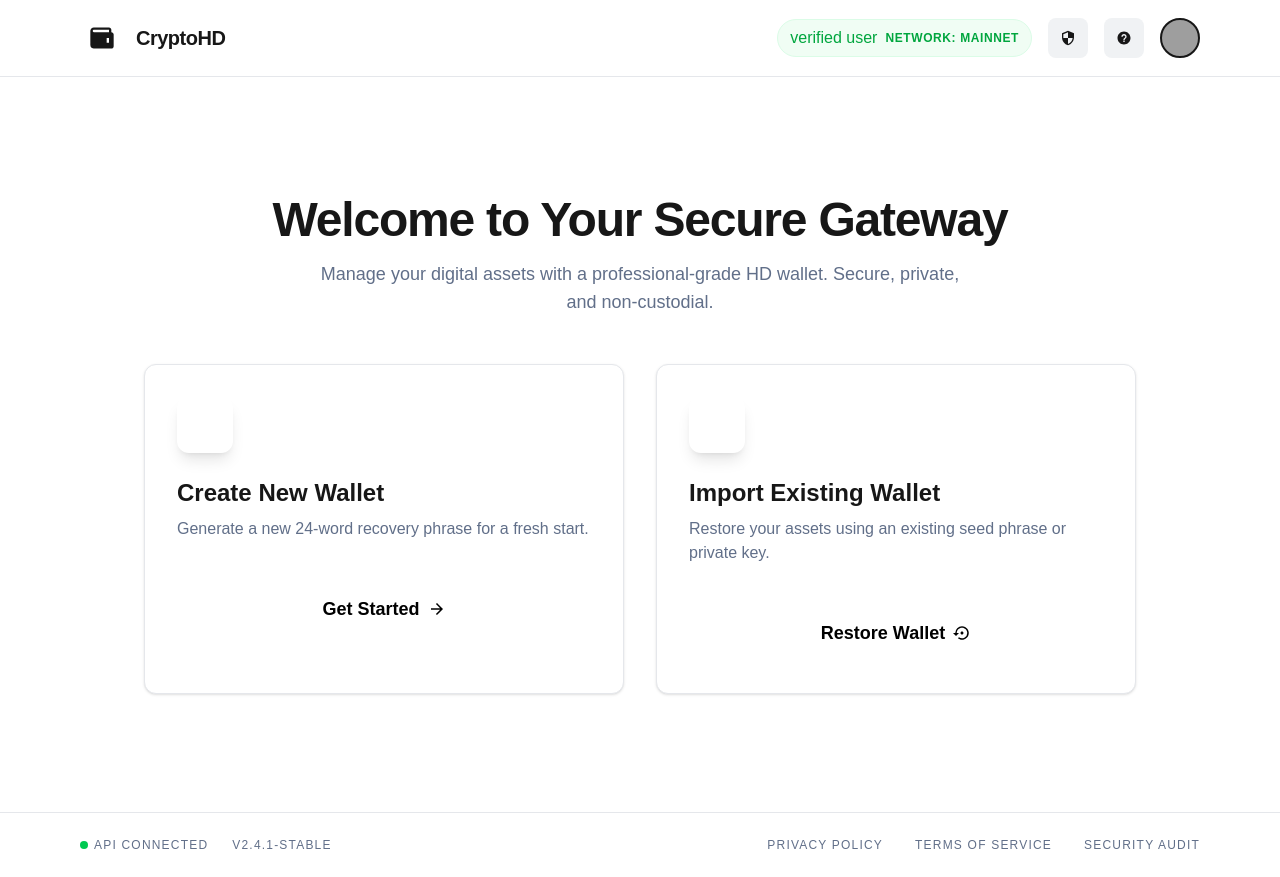
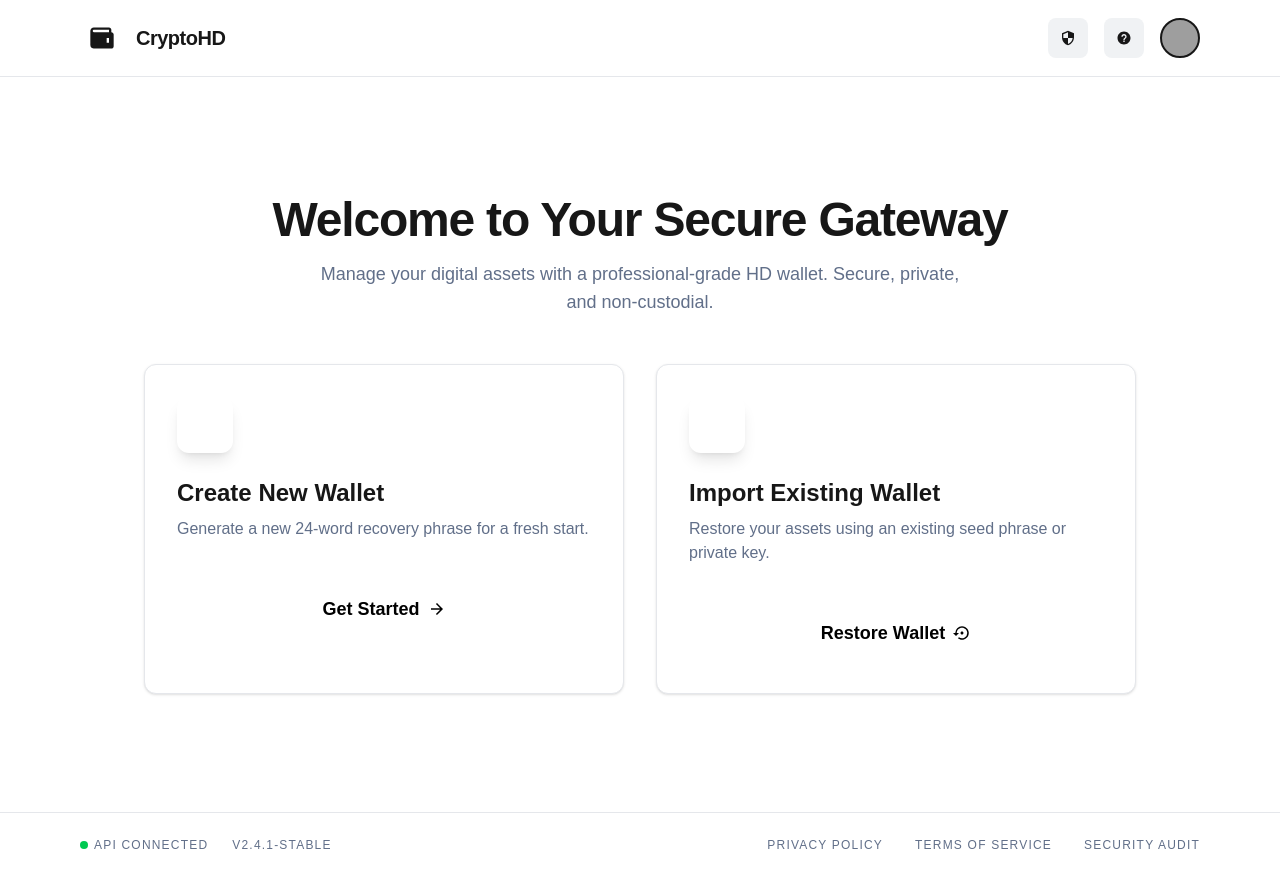
Before and after one commit to bEluga0000/crypto-wallet, a Next.js app: page / in a window 1280 px wide. Built offline with nearby package versions, Linux system fonts and the light colour scheme; no server answers; grey boxes are pictures that could not be loaded.

Commit message:
feat: introduce buttons with tooltip

```diff
--- a/package.json
+++ b/package.json
@@ -11,6 +11,7 @@
   "dependencies": {
     "@radix-ui/react-dialog": "^1.1.15",
     "@radix-ui/react-select": "^2.2.6",
+    "@radix-ui/react-tooltip": "^1.2.8",
     "@solana/web3.js": "^1.98.4",
     "bip32": "^5.0.0",
     "bip39": "^3.1.0",
--- a/src/components/navBar.tsx
+++ b/src/components/navBar.tsx
@@ -17,14 +17,14 @@ const NavBar = () => {
         </div>
 
         <div className="flex items-center gap-4 align-middle">
-            <div className="hidden items-center gap-2 rounded-full border border-green-100 bg-green-50 px-3 py-1.5 text-green-600 dark:border-green-800/30 dark:bg-green-900/20 dark:text-green-400 md:flex">
+            {/* <div className="hidden items-center gap-2 rounded-full border border-green-100 bg-green-50 px-3 py-1.5 text-green-600 dark:border-green-800/30 dark:bg-green-900/20 dark:text-green-400 md:flex">
                 <span className="material-symbols-outlined text-[16px]">
                     verified user
                 </span>
                 <span className="text-xs font-semibold uppercase tracking-wider">
                     Network: Mainnet
                 </span>
-            </div>
+            </div> */}
 
             <button className="flex h-10 w-10 items-center justify-center rounded-lg bg-[#f0f2f4] hover:bg-gray-200 dark:bg-gray-800 dark:hover:bg-gray-700">
                 <span className="material-symbols-outlined"><MdOutlineSecurity /></span>
```
Also changed, not shown: 1 other file (tests, documents, lock files or other folders).
